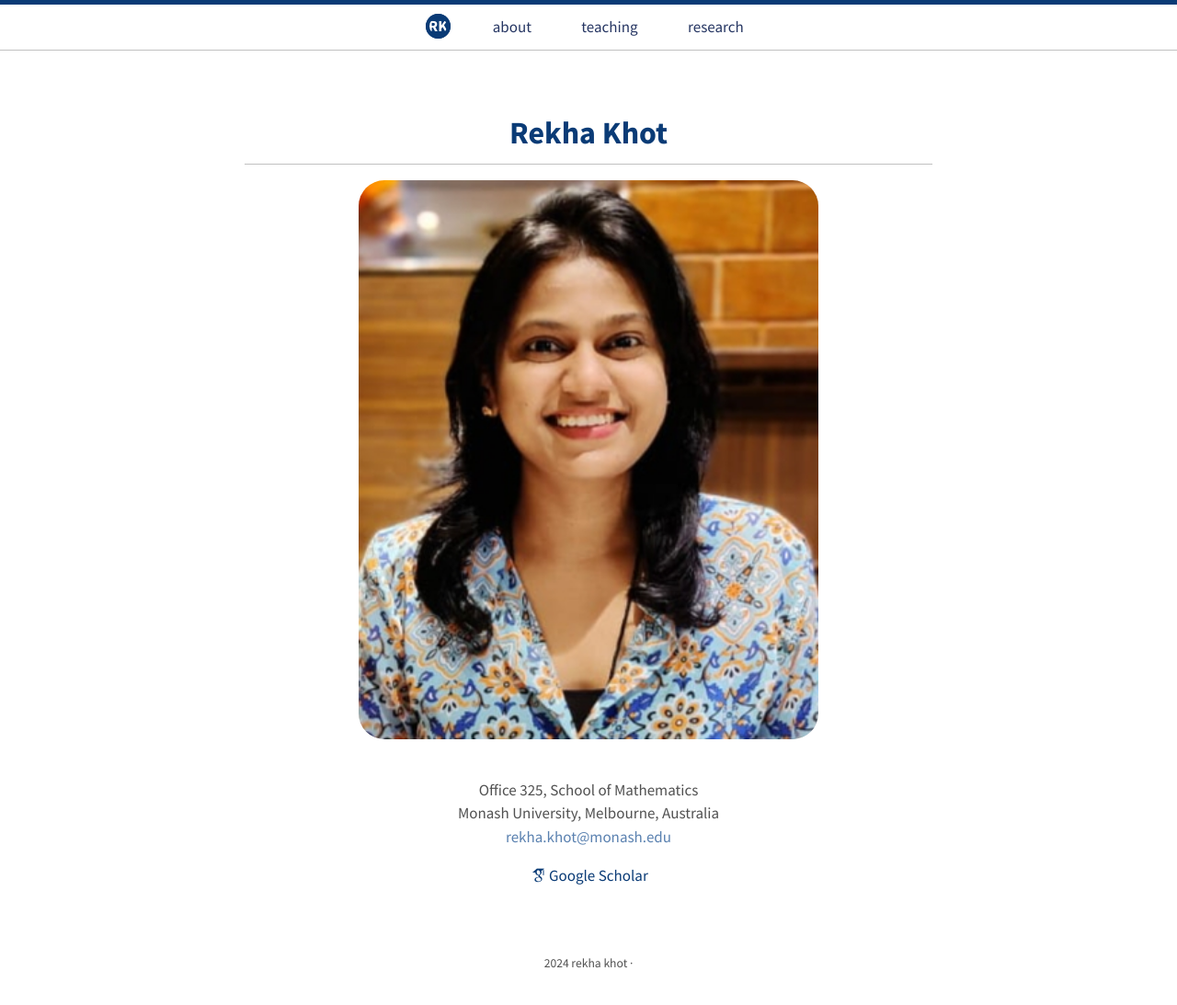
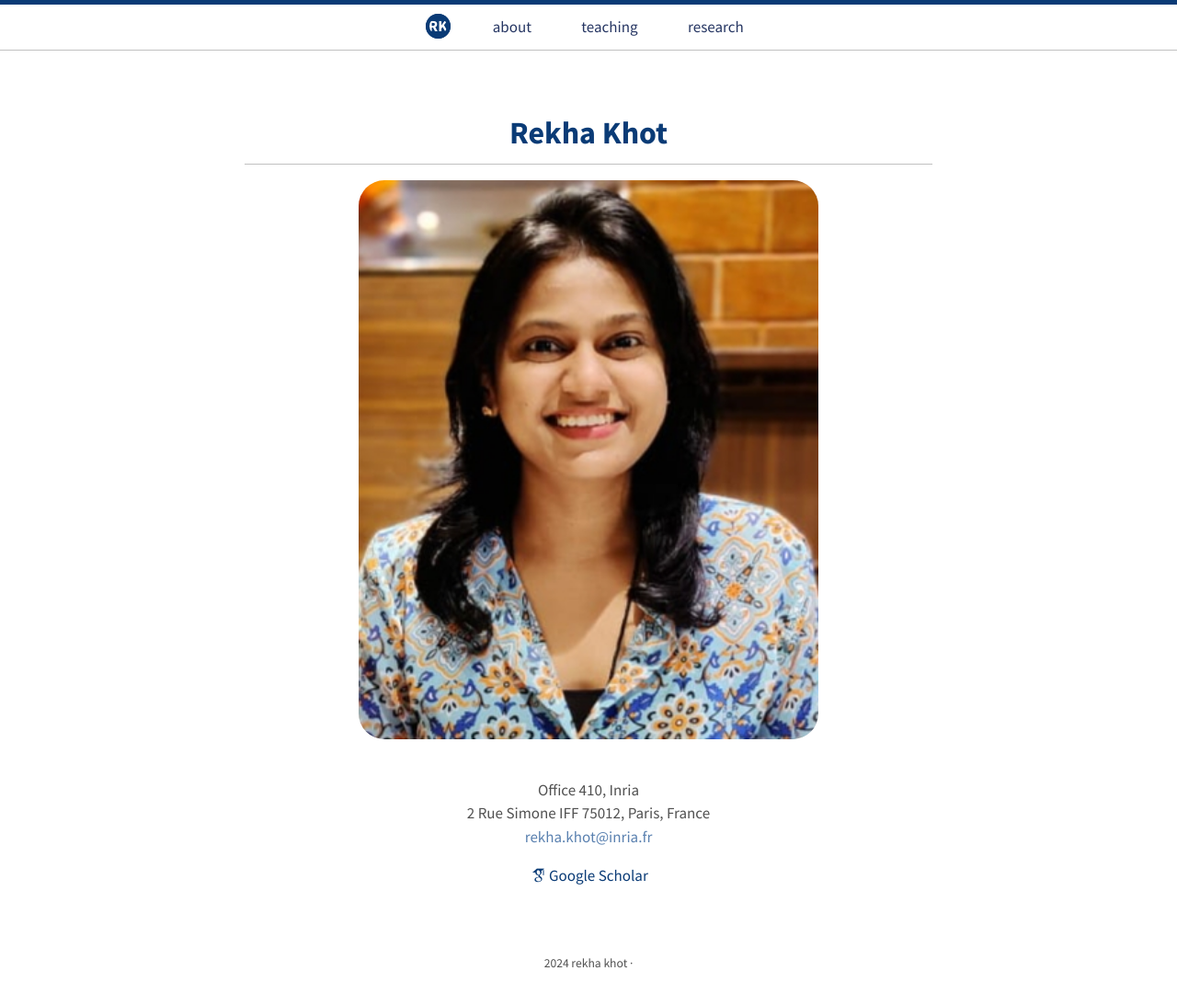
Before and after one commit to RekhaKhot/RekhaKhot.github.io, a Jekyll site: the page built from index.html, in a window 1280 px wide. Shown: the whole page at 92% size. Built offline with Jekyll 4.4.1, drawn with Linux system fonts in a browser that asks for light colours; some web fonts are replaced; the list of posts is cut into pages by our own code.

Commit message:
Update index.html

```diff
--- a/index.html
+++ b/index.html
@@ -15,11 +15,11 @@ title: Home
     </figure>
     <p>
         <br>
-        Office 325, School of Mathematics
+        Office 410, Inria
         <br>
-        Monash University, Melbourne, Australia
+        2 Rue Simone IFF 75012, Paris, France
         <br>
-        <a class="email" href="mailto:rekha.khot@monash.edu">rekha.khot@monash.edu</a>
+        <a class="email" href="mailto:rekha.khot@inria.fr">rekha.khot@inria.fr</a>
         <br>
         <div class="ftr-links">
             <a href="https://scholar.google.com/scholar?hl=en&as_sdt=0%2C5&q=rekha+khot&oq=rekha+"><i class="ai ai-google-scholar ai-fw"></i>Google Scholar</a>
```
